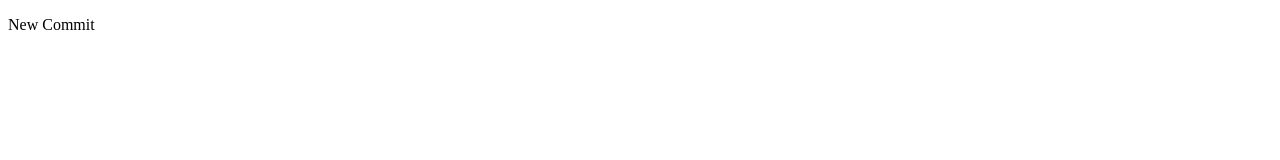
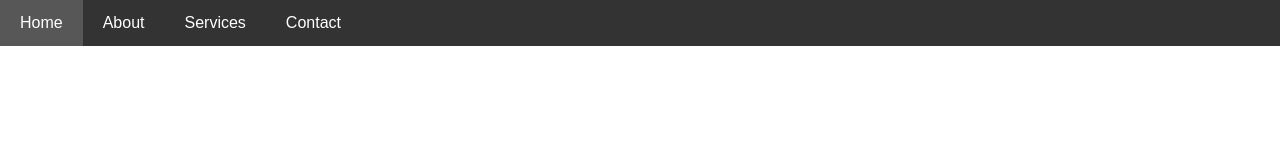
Before and after one commit to nagapraneethk/git-practice, a plain HTML site: page index.html in a window 1280 px wide. Drawn offline with Linux system fonts and the light colour scheme.

Commit message:
feature navbar update

```diff
--- a/index.html
+++ b/index.html
@@ -3,9 +3,35 @@
 <head>
     <meta charset="UTF-8">
     <meta name="viewport" content="width=device-width, initial-scale=1.0">
-    <title>Document</title>
+    <title>Simple Navbar</title>
+    <style>
+        body {
+            margin: 0;
+            font-family: Arial, sans-serif;
+        }
+        .navbar {
+            background-color: #333;
+            overflow: hidden;
+        }
+        .navbar a {
+            float: left;
+            display: block;
+            color: white;
+            text-align: center;
+            padding: 14px 20px;
+            text-decoration: none;
+        }
+        .navbar a:hover {
+            background-color: #575757;
+        }
+    </style>
 </head>
 <body>
-    <p>New Commit</p>
+    <div class="navbar">
+        <a href="#home">Home</a>
+        <a href="#about">About</a>
+        <a href="#services">Services</a>
+        <a href="#contact">Contact</a>
+    </div>
 </body>
 </html>
```
